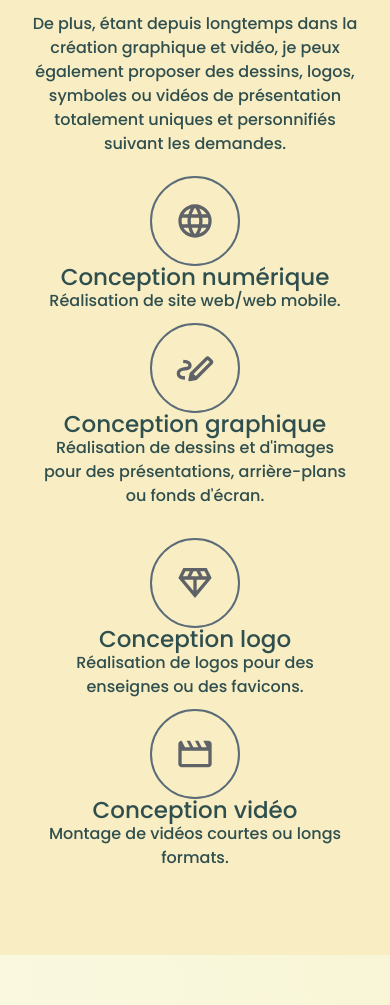
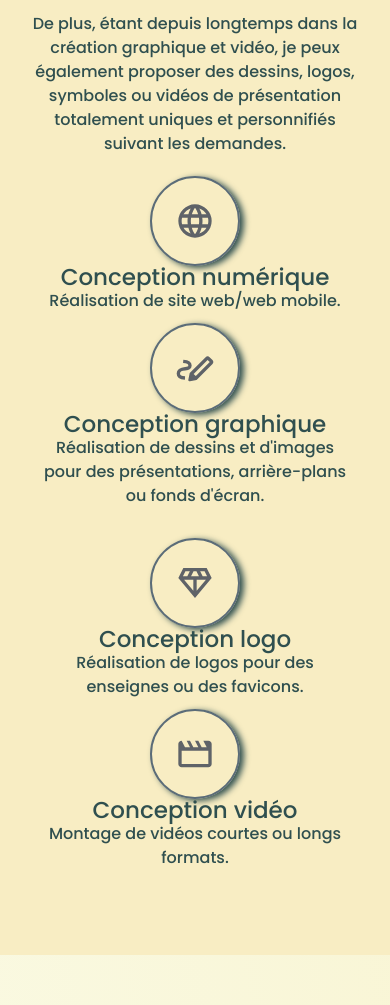
Before and after one commit to PapGris/Portfolio, a PHP site: page / in a window 390 px wide. Shown: the part 3158-4163 px from the top of the page. Run offline with PHP 8.4, Linux system fonts and the light colour scheme; some libraries are stand-ins or nearby versions; some web fonts are replaced.

Commit message:
CSS (Box Shadow a jour)

```diff
--- a/css/global.css
+++ b/css/global.css
@@ -575,6 +575,9 @@ section {
    .service__icon {
     margin: 0 auto;
    }
+   .service__icon {
+    box-shadow: 4px 2px 6px #2f4f4f;
+   }
 }
 
 @media screen and (min-width:750px) {
```
